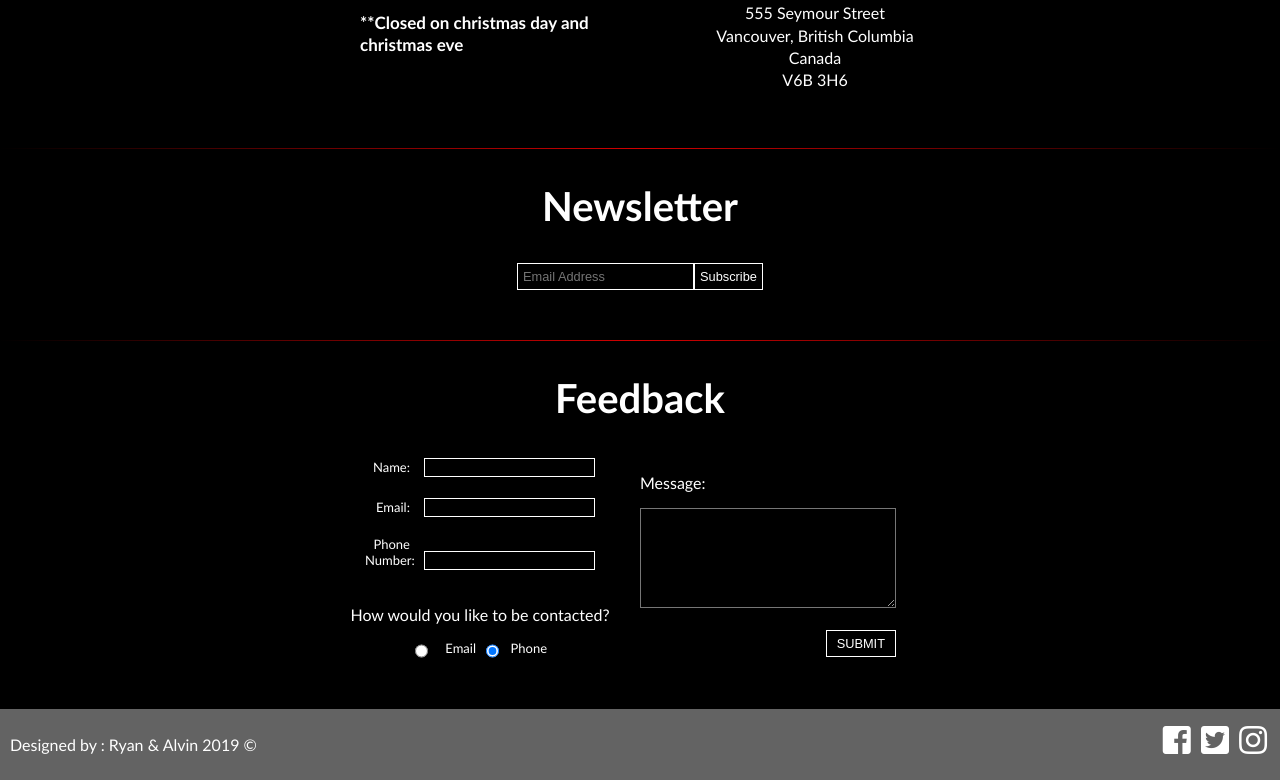
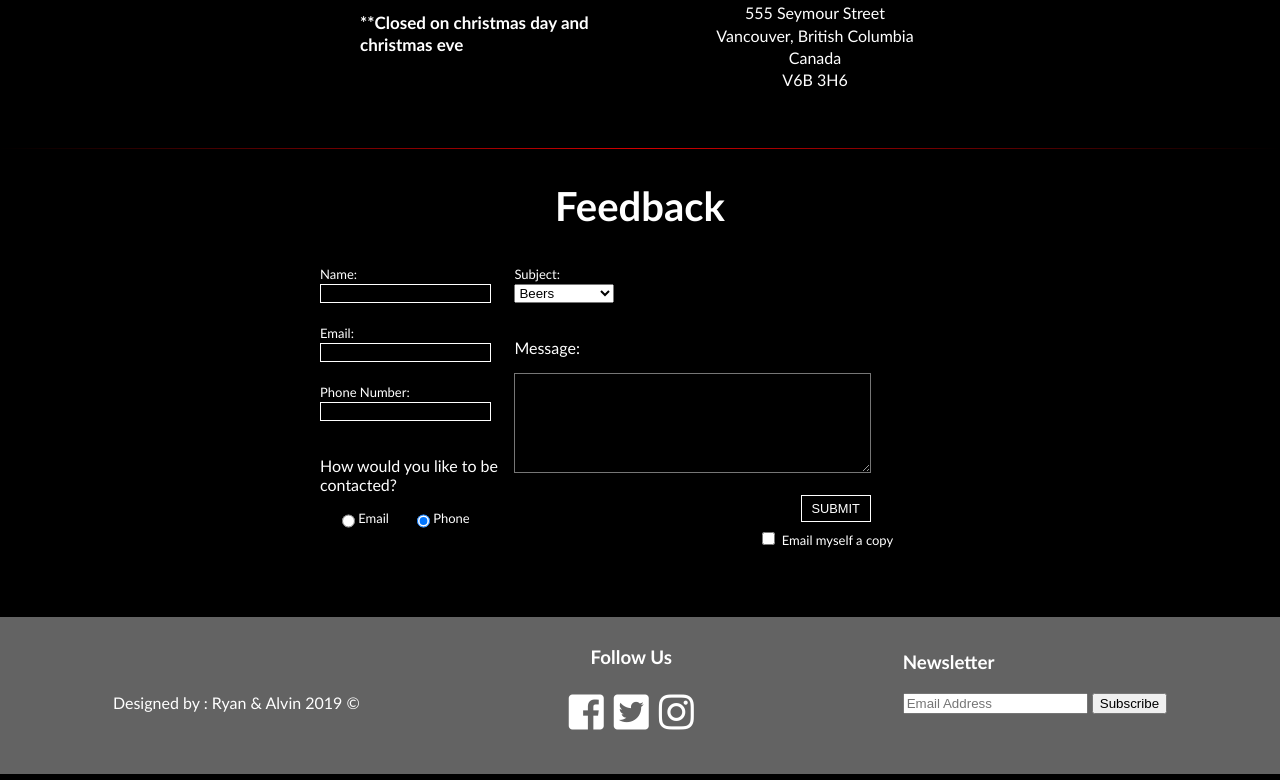
Before and after one commit to achou7/ra-brewery, a plain HTML site: page contact.html in a window 1280 px wide. Shown: the part 1162-1942 px from the top of the page. Drawn offline with nearby package versions, Linux system fonts and the light colour scheme; files that its build step writes are made by us from their sources.

Commit message:
updating contact page, footer done

```diff
--- a/contact.html
+++ b/contact.html
@@ -85,7 +85,7 @@
 
             </article>
         </section>
-        <section>
+        <!-- <section>
                 <hr>
             <article class="newsletter">
 
@@ -100,7 +100,7 @@
                     </form>
             </article>
 
-            </section>
+            </section> -->
 
             <hr>
 
@@ -147,7 +147,18 @@
                         </div><!-- end of how-contact -->
                         </div><!-- end of form-info-1 -->
 
+                        <br>
 
+                        <div class="form-info-2">
+                        <div class="subject">
+                        <label for="subject">Subject: </label>
+                        <select name="subject" id="subject">
+                        <option value="beers">Beers</option>
+                        <option value="careers">Careers</option>
+                        <option value="reservations">Reservations</option>
+                        <option value="other">Others</option>
+                        </select>
+                        </div>
                         <br>
 
                         <div class="form-info-1">
@@ -161,7 +172,14 @@
                         <input class="s-button" type="submit" value="Submit">
                         </div>
                     </div>
+
+                    <div class="email-me">
+                            <input type="checkbox" name="email-me" id="email-me">
+                            <label for ="email-me">Email myself a copy</label>
+                            </div>
+                            <br>
                     <!-- end of form-infor -->
+                    </div><!-- end of form-info-02 -->
                     </div><!-- end of form-flex -->
                     </form>
             </section>
@@ -170,16 +188,32 @@
 </main>
 
 <footer>
+
         <div class="copyright">
-
             <p>Designed by : <a href="http://rleung.bcitwebdeveloper.ca/" target="_blank">Ryan</a> & <a href="http://achou.bcitwebdeveloper.ca/" target="_blank">Alvin</a> 2019 &copy</p>
         </div>
+
         <div class="social-media">
+            <h3>Follow Us</h3>
             <a href="http://www.facebook.com/" target="_blank"><i class="fab fa-facebook-square"></i></a>
             <a href="http://www.twitter.com/" target="_blank"><i class="fab fa-twitter-square"></i></a>
             <a href="http://www.instagram.com/" target="_blank"><i class="fab fa-instagram"></i></a>
 
         </div>
+
+
+        <div class="newsletter">
+
+            <h3>Newsletter</h3>
+                <form action="./20-thank-you.html" method="POST" name="subscribe" class="subscribe" id="subscribe">
+                <label for="email1" class="sr-only">Email Address</label>
+                <div class="email-section">
+                <input type="email" id="email1" name="email" placeholder="Email Address">
+                <input class="submit" type="submit" value="Subscribe">
+
+                </div><!-- end of  email-section -->
+                </form>
+            </div>
     </footer>
 </body>
 <script src="./scripts/scripts.js"></script>
--- a/scss/_contact.scss
+++ b/scss/_contact.scss
@@ -35,6 +35,7 @@
     .fab{
         font-size: 3em;
         padding:10px;
+
 
     }
     span{
@@ -88,33 +89,7 @@
     }
 }
 
-.newsletter {
-    color: $white;
-    text-align: center;
-    margin-top: 0;
 
-    h2{
-        font-size:$h2-fs;
-    }
-}
-.subscribe{
-    display:flex;
-    justify-content: center;
-    margin-bottom:50px;
-
-
-    input{
-        font-size: 0.8em;
-        background-color: black;
-        color:$white;
-        border:1px solid $white;
-        padding: 5px;
-    }
-
-    .email{
-     display:flex;
-    }
-}
 
 .feedback{
     text-align: center;
@@ -134,12 +109,12 @@
     label{
         font-size: 13px;
         display: inline-block;
-        text-align: right;
-        width: 45px;
+        text-align: left;
+        width: 100%;
     }
     input{
         display: inline-block;
-        margin-left: 10px;
+        // margin-left: 10px;
         // padding: 0 10px;
         font-size: 0.8em;
         background-color: black;
@@ -148,6 +123,16 @@
     }
 }
 
+.email-me{
+    text-align:right;
+
+    label{
+        width:auto;
+        text-align:left;
+        margin-right: 5%;
+        margin-top: 10px;
+    }
+}
 .how-contact{
     display:flex;
     text-align:center;
@@ -235,8 +220,13 @@
             textarea{
             width: 70%;}
         }
-        .submit-button{
-            margin-right:15%;
+
+.email-me{
+            text-align:right;
+
+            label{
+                margin-right: 15%;
+            }
         }
 
 }//<-- media 650 end
@@ -248,7 +238,7 @@
         margin-top:0;
 
         textarea{
-            width: 90%;
+            width: 100%;
         }
     }
 
@@ -261,12 +251,15 @@
         .form-info-1
         {
             display:block;
-            width:80%;
-            margin:auto;
+            text-align:left;
         }
     }//<-- media 900 end
 
-
+    .form-info-2{
+        text-align:left;
+        width:100%;
+        margin-left: 10px;
+    }
 @media screen and (min-width: 1075px){
 
     .contact-main{
--- a/scss/_footer.scss
+++ b/scss/_footer.scss
@@ -3,12 +3,17 @@
 footer{
     padding: 10px;
     background-color: $grey;
-    display:flex;
-    justify-content: space-between;
+    display:block;
+    // display:flex;
+    // justify-content: space-between;
+
 .copyright{
     color: $white;
     text-align: center;
-    font-size:.6em;
+    font-size: .8em;
+    margin-top: 20px;
+    margin-bottom: 20px;
+
 
     a{
         color:$white;
@@ -22,16 +27,64 @@ footer{
 
 .social-media{
     text-align: center;
+    color:$white;
+    border-bottom: 1px solid $white;
+    border-top: 1px solid $white;
+    padding: 20px 0px;
 
         .fab{
-        font-size: 1em;
+        font-size: 2em;
         padding: 5px 3px;
+
 
     }
     a{ color:$white;}
     a:hover{ color: black;}
 
 }
+
+
+
+.newsletter {
+    color: $white;
+    text-align: center;
+    margin-top: 5px;
+
+    h2{
+        font-size:$h2-fs;
+
+
+
+    .email-section{
+    //  display:flex;
+    display:block;
+    background-color: white;
+    text-align: left;
+    margin-bottom: 50px;
+    align-items:center;
+    font-size: .5em;
+
+
+    input{
+        border:1px solid $white;
+        padding: 5px;
+        align-items:right;
+        width:90%;
+        padding:10px;
+
+        .submit{
+            margin-top: 10px;
+        }
+        .subscribe-button{
+        display:block;
+        margin-top:10px;
+
+        }
+        }
+    }
+}
+}
+
 
 @media screen and (min-width:460px){
 
@@ -48,3 +101,35 @@ footer{
 
     }
 }
+
+@media screen and (min-width:700px){
+
+    footer{
+        display:flex;
+        justify-content: space-around;
+
+        .copyright{
+
+            margin-top: 50px;
+        }
+.social-media{
+            text-align: center;
+            border:none;
+            padding: 0px;
+
+                .fab{
+                font-size: 2.5em;
+                padding: 5px 3px;
+
+
+            }
+
+    }
+
+}
+.newsletter{
+    margin-bottom: 50px;
+    text-align:left;
+    font-size: 1em;
+}
+}
```
